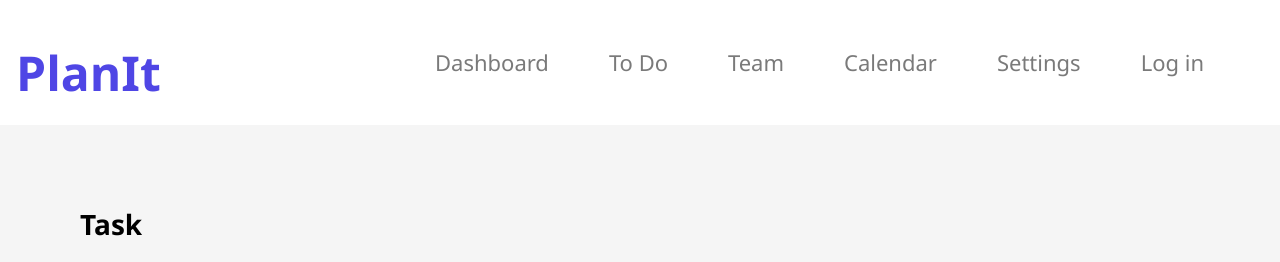
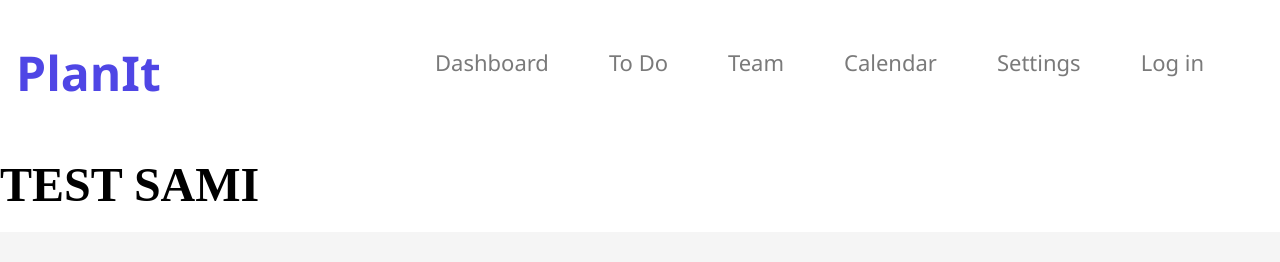
Before and after one commit to joshuauaua/buildboard-frontend, a React (Vite) app: page /to-do in a window 1280 px wide. Shown: the top 262 px of the page. Built offline with nearby package versions, Linux system fonts and the light colour scheme; no server answers.

Commit message:
test sami

```diff
--- a/src/pages/ToDo.jsx
+++ b/src/pages/ToDo.jsx
@@ -60,6 +60,8 @@ export default function ToDo() {
 
   return (
     <div>
+
+      <h1>TEST SAMI</h1>
       <header className="header-content-top">
         <h1 className="header-title">Task</h1>
         <h3 className="header-subtitle">
```
